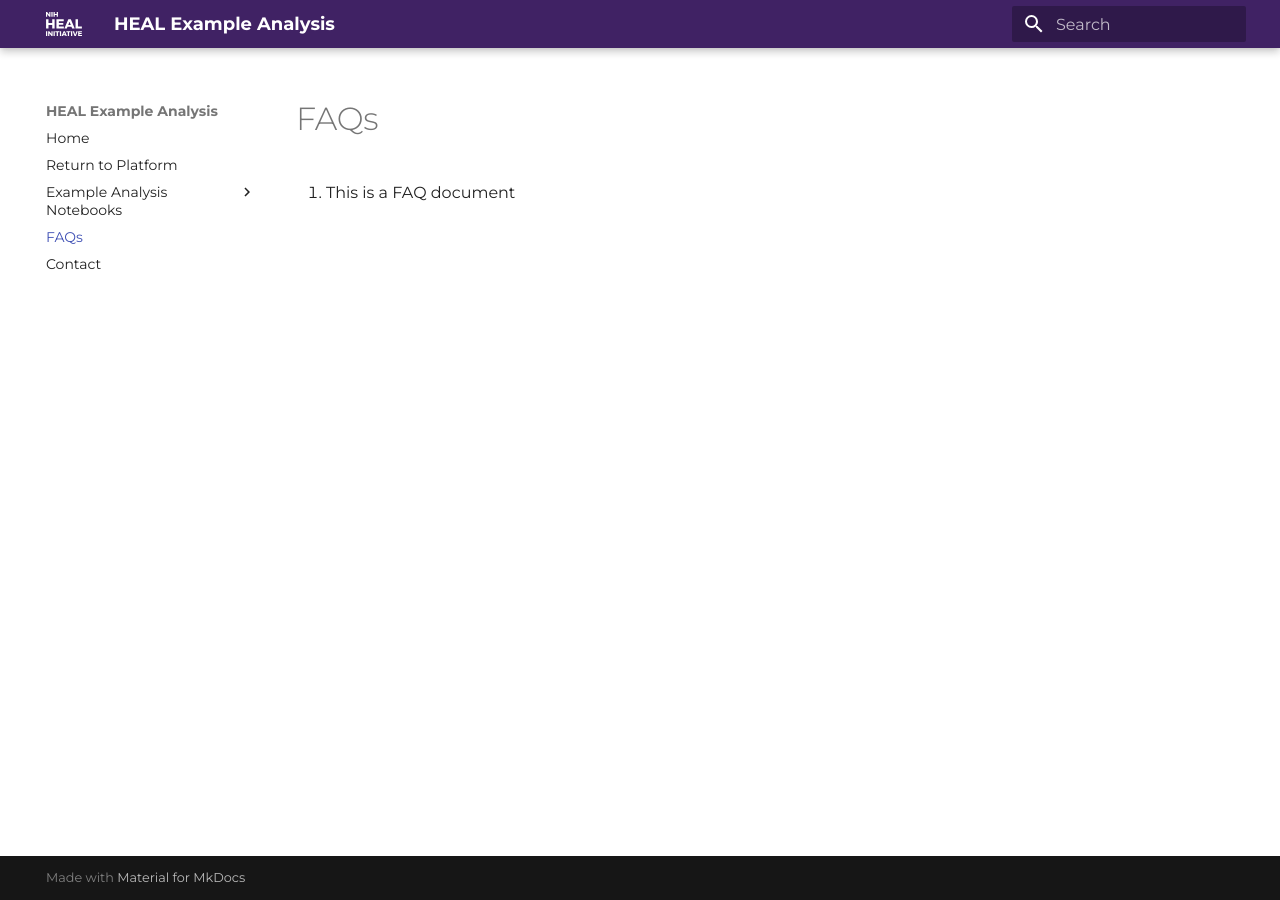
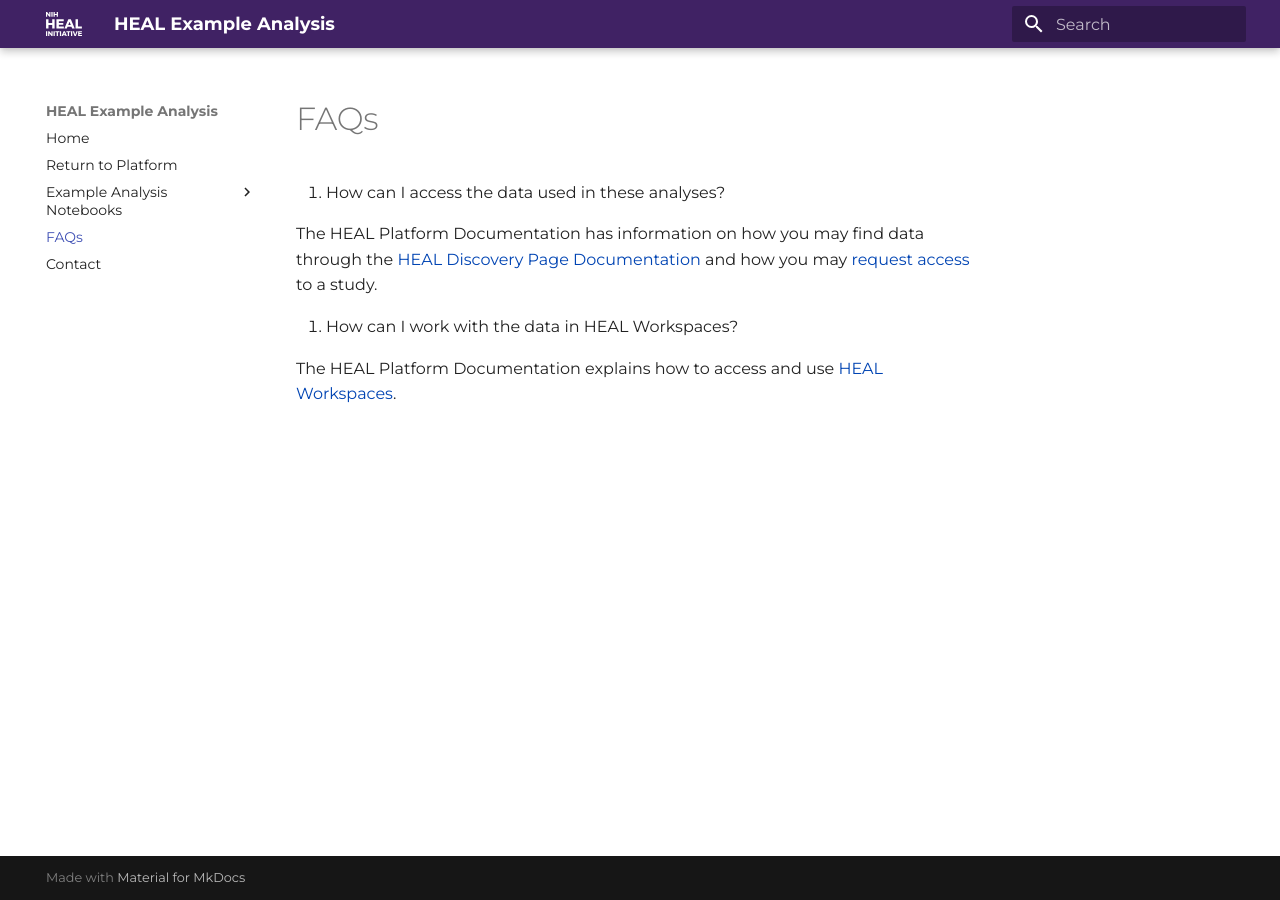
Before and after one commit to uc-cdis/heal-example-analyses, an MkDocs documentation site: the page built from docs/faq.md, in a window 1280 px wide. Built offline with MkDocs 1.6.1 and Material for MkDocs 9.7.7, drawn with Linux system fonts in a browser that asks for light colours.

Commit message:
update FAQ page

```diff
--- a/docs/faq.md
+++ b/docs/faq.md
@@ -6,4 +6,10 @@
 
 # FAQs
 
-1. This is a FAQ document
+1. How can I access the data used in these analyses?
+
+The HEAL Platform Documentation has information on how you may find data through the [HEAL Discovery Page Documentation](https://heal.github.io/platform-documentation/platform_discovery_page/) and how you may [request access](https://heal.github.io/platform-documentation/platform_request_access/) to a study.
+
+2. How can I work with the data in HEAL Workspaces?
+
+The HEAL Platform Documentation explains how to access and use [HEAL Workspaces](https://heal.github.io/platform-documentation/platform_workspaces/).
```
